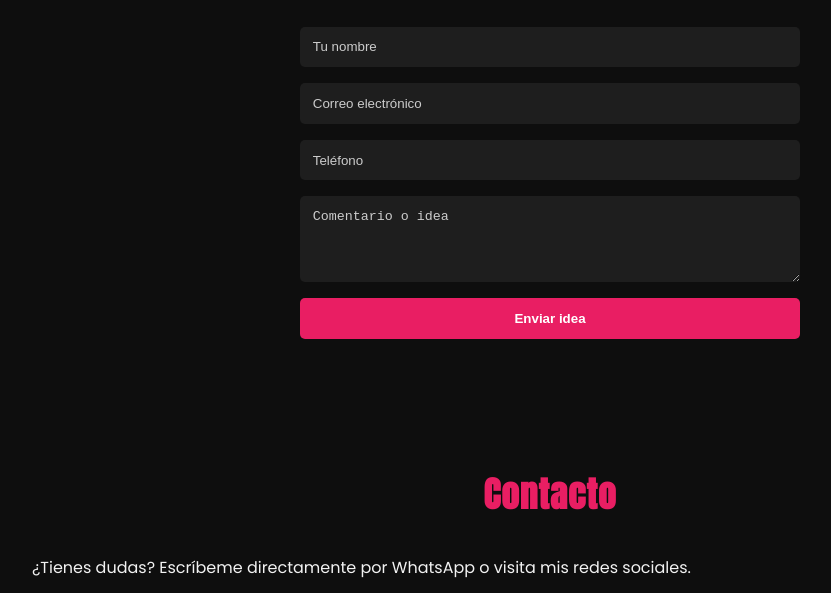
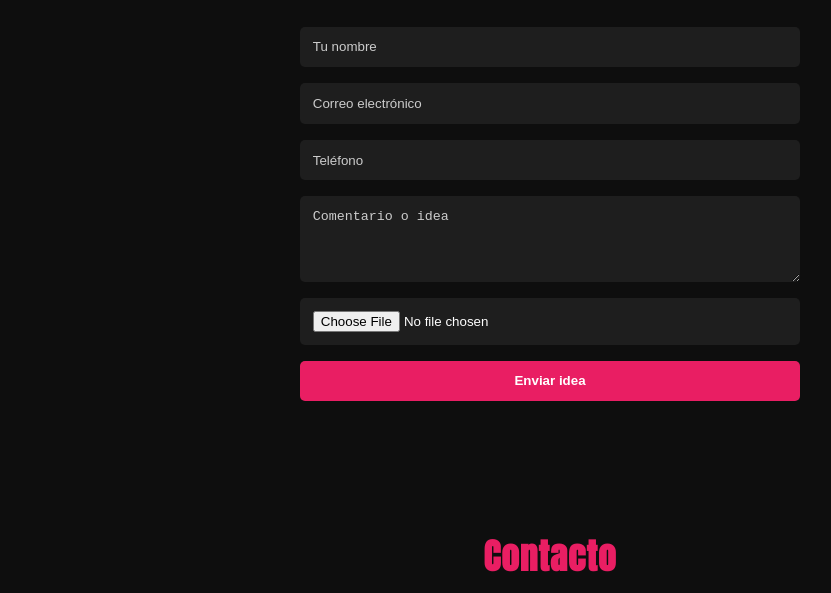
Before and after one commit to Ene94web/ene94tattoo, a plain HTML site: page index.html in a window 1280 px wide. Shown: the part 2935-3528 px from the top of the page, without its empty margins (90-921 px from the left). Drawn offline with nearby package versions, Linux system fonts and the light colour scheme; files whose address does not match are found by name.

Commit message:
Campo de imagen añadido al formulario de clientes

```diff
--- a/index.html
+++ b/index.html
@@ -72,11 +72,12 @@
 
   <section id="clientes">
     <h2>Sube tu idea y deja tu comentario</h2>
-    <form action="https://hooks.zapier.com/hooks/catch/23742605/u3nsxbo/" method="POST">
+    <form action="https://hooks.zapier.com/hooks/catch/23742605/u3nsxbo/" method="POST" enctype="multipart/form-data">
       <input type="text" name="nombre" placeholder="Tu nombre" required />
       <input type="email" name="correo" placeholder="Correo electrónico" />
       <input type="tel" name="telefono" placeholder="Teléfono" />
       <textarea name="comentario" placeholder="Comentario o idea" rows="4"></textarea>
+      <input type="file" name="imagen" accept="image/*" />
       <button type="submit">Enviar idea</button>
     </form>
   </section>
```
